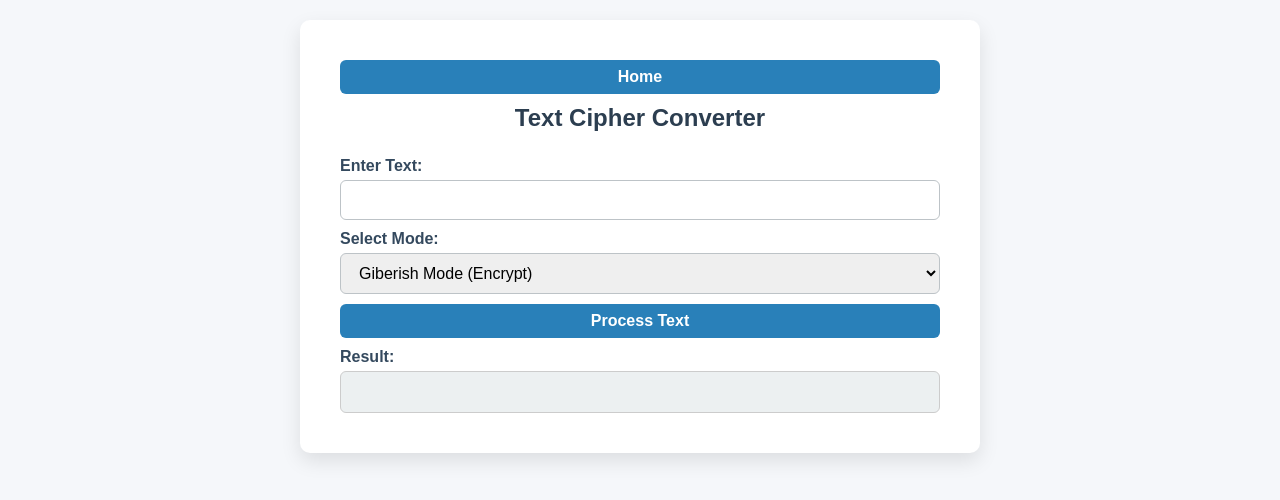
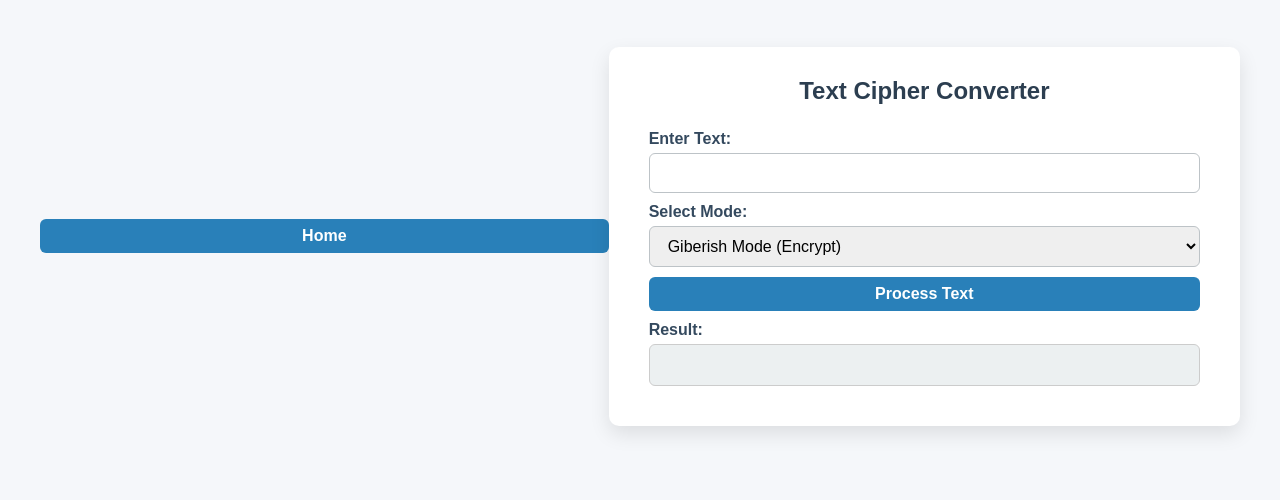
Before and after one commit to Abnuuvk66/webgen, a plain HTML site: page hidden.html in a window 1280 px wide. Shown: the part 204-704 px from the top of the page. Drawn offline with Linux system fonts and the light colour scheme.

Commit message:
Update hidden.html

```diff
--- a/hidden.html
+++ b/hidden.html
@@ -14,8 +14,8 @@
     </style>
 </head>
 <body>
+    <button onclick="location.href='index.html'" type="button">Home</button>
     <div class="container">
-        <button onclick="location.href='index.html" type="button">Home</button>
         <h2>Text Cipher Converter</h2>
         <div class="input-group">
             <label for="textInput">Enter Text:</label>
```
